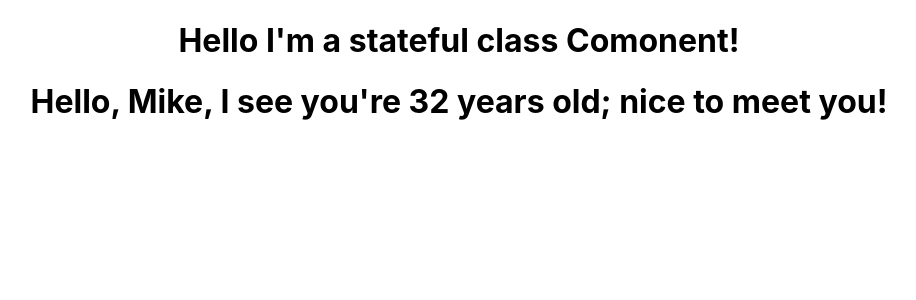
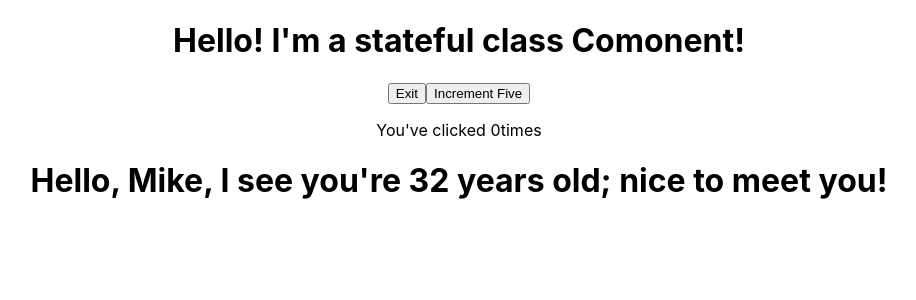
Before and after one commit to MrHaJu/first-react-app, a React (Create React App) app: page / in a window 1280 px wide. Shown: the top 300 px of the page, without its empty margins (181-1097 px from the left). Built offline with nearby package versions, Linux system fonts and the light colour scheme.

Commit message:
setState and increment by 5

```diff
--- a/src/components/StatefulGreeting.js
+++ b/src/components/StatefulGreeting.js
@@ -1,8 +1,52 @@
 import React from "react";
 
 class StatefulGreeting extends React.Component {
-    render() {
-        return <h1>Hello {this.props.greeting}</h1>
+    constructor(props) {
+    super(props);
+    this.state = {
+        introduction: "Hello!",
+        buttonText: "Exit",
+        count: 0
+    };
+    }
+    handleClick() {
+        this.setState((prevState, prevProps) => {
+        console.log('Previous State:', prevState)
+        console.log('Previous Props:', prevProps)
+        return {
+            introduction: prevState.introduction === "Hello!" ? "Goodbye!" : "Hello!",
+            buttonText: prevState.buttonText === "Exit" ? "Enter" : "Exit"
+        }
+    })
+}
+
+    increment() {
+        this.setState((prevState, prevProps) => {
+            console.log('Previous State:', prevState)
+            console.log('Previous Props:', prevProps)
+            return {
+            count: prevState.count +1
+            }
+        })
+    }
+
+    incrementFive() {
+        this.increment()
+        this.increment()
+        this.increment()
+        this.increment()
+        this.increment()
+    }
+
+        render() {
+        return (
+        <div><h1>{this.state.introduction} {this.props.greeting}</h1>
+                <button onClick={() => this.handleClick()}>{this.state.buttonText}</button>
+                <button onClick={() => this.incrementFive()}>Increment Five
+                </button>
+                <p>You've clicked {this.state.count}times</p>
+                </div>
+        )
     }
 }
 
```
